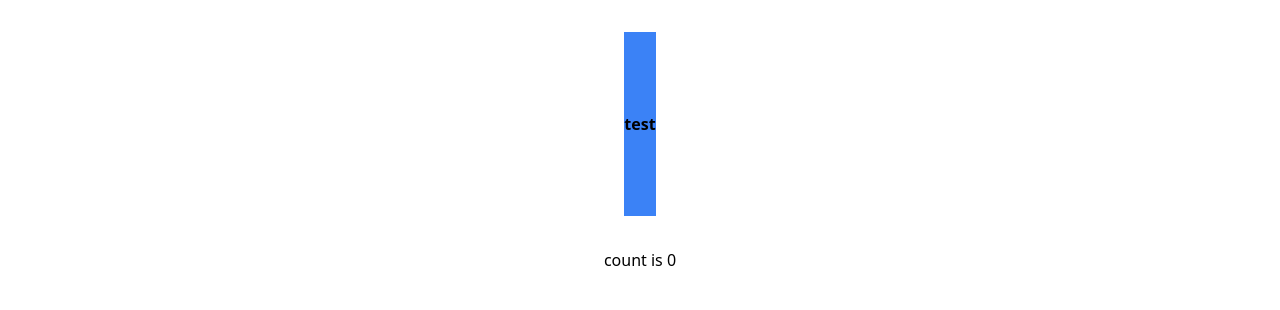
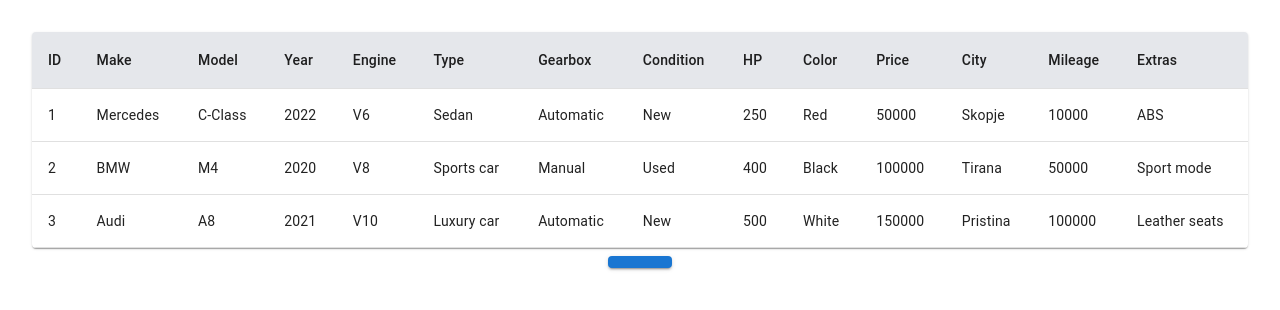
Before and after one commit to petrunov/fe-cars, a React (Vite) app: page / in a window 1280 px wide. Shown: the top 310 px of the page. Built offline with nearby package versions, Linux system fonts and the light colour scheme.

Commit message:
Added custom table component and material ui.

```diff
--- a/package.json
+++ b/package.json
@@ -12,7 +12,10 @@
     "lint:css:fix": "stylelint --ignore-path .gitignore **/*.css --fix"
   },
   "dependencies": {
+    "@emotion/react": "^11.11.4",
+    "@emotion/styled": "^11.11.5",
     "@mui/base": "^5.0.0-beta.40",
+    "@mui/material": "^5.16.0",
     "autoprefixer": "^10.4.19",
     "postcss": "^8.4.39",
     "react": "^18.3.1",
--- a/src/App.tsx
+++ b/src/App.tsx
@@ -1,21 +1,16 @@
-import { useState } from 'react';
-import { Button } from '@mui/base/Button';
+// import { useState } from 'react';
+import { Button } from '@mui/material';
 import './App.css';
+import CustomTable from './components/CustomTable/CustomTable';
 
 function App() {
-  const [count, setCount] = useState(0);
-
   return (
     <>
-      <Button className="py-20 font-bold text-red bg-blue-500">test</Button>
-      <div className="card">
-        <button
-          type="button"
-          onClick={() => setCount((oldCount) => oldCount + 1)}
-        >
-          count is {count}
-        </button>
-      </div>
+      <CustomTable></CustomTable>
+      <Button
+        variant="contained"
+        className="bg-blue-500 hover:bg-blue-700 text-white font-bold py-2 px-4 rounded"
+      ></Button>
     </>
   );
 }
--- /dev/null
+++ b/src/components/CustomTable/CustomTable.tsx
@@ -0,0 +1,126 @@
+import {
+  TableContainer,
+  Table,
+  TableHead,
+  TableRow,
+  TableCell,
+  TableBody,
+  Paper,
+} from '@mui/material';
+
+interface Data {
+  id: number;
+  make: string;
+  model: string;
+  year: number;
+  engine: string;
+  type: string;
+  gearbox: string;
+  condition: string;
+  hp: number;
+  color: string;
+  price: number;
+  city: string;
+  mileage: string;
+  extras: string;
+}
+
+const data: Data[] = [
+  {
+    id: 1,
+    make: 'Mercedes',
+    model: 'C-Class',
+    year: 2022,
+    engine: 'V6',
+    type: 'Sedan',
+    gearbox: 'Automatic',
+    condition: 'New',
+    hp: 250,
+    color: 'Red',
+    price: 50000,
+    city: 'Skopje',
+    mileage: '10000',
+    extras: 'ABS',
+  },
+  {
+    id: 2,
+    make: 'BMW',
+    model: 'M4',
+    year: 2020,
+    engine: 'V8',
+    type: 'Sports car',
+    gearbox: 'Manual',
+    condition: 'Used',
+    hp: 400,
+    color: 'Black',
+    price: 100000,
+    city: 'Tirana',
+    mileage: '50000',
+    extras: 'Sport mode',
+  },
+  {
+    id: 3,
+    make: 'Audi',
+    model: 'A8',
+    year: 2021,
+    engine: 'V10',
+    type: 'Luxury car',
+    gearbox: 'Automatic',
+    condition: 'New',
+    hp: 500,
+    color: 'White',
+    price: 150000,
+    city: 'Pristina',
+    mileage: '100000',
+    extras: 'Leather seats',
+  },
+];
+
+function CustomTable() {
+  return (
+    <TableContainer component={Paper}>
+      <Table>
+        <TableHead className="bg-gray-200">
+          <TableRow>
+            <TableCell className="font-bold">ID</TableCell>
+            <TableCell className="font-bold">Make</TableCell>
+            <TableCell className="font-bold">Model</TableCell>
+            <TableCell className="font-bold">Year</TableCell>
+            <TableCell className="font-bold">Engine</TableCell>
+            <TableCell className="font-bold">Type</TableCell>
+            <TableCell className="font-bold">Gearbox</TableCell>
+            <TableCell className="font-bold">Condition</TableCell>
+            <TableCell className="font-bold">HP</TableCell>
+            <TableCell className="font-bold">Color</TableCell>
+            <TableCell className="font-bold">Price</TableCell>
+            <TableCell className="font-bold">City</TableCell>
+            <TableCell className="font-bold">Mileage</TableCell>
+            <TableCell className="font-bold">Extras</TableCell>
+          </TableRow>
+        </TableHead>
+        <TableBody>
+          {data.map((row) => (
+            <TableRow key={row.id} className="hover:bg-gray-100">
+              <TableCell>{row.id}</TableCell>
+              <TableCell>{row.make}</TableCell>
+              <TableCell>{row.model}</TableCell>
+              <TableCell>{row.year}</TableCell>
+              <TableCell>{row.engine}</TableCell>
+              <TableCell>{row.type}</TableCell>
+              <TableCell>{row.gearbox}</TableCell>
+              <TableCell>{row.condition}</TableCell>
+              <TableCell>{row.hp}</TableCell>
+              <TableCell>{row.color}</TableCell>
+              <TableCell>{row.price}</TableCell>
+              <TableCell>{row.city}</TableCell>
+              <TableCell>{row.mileage}</TableCell>
+              <TableCell>{row.extras}</TableCell>
+            </TableRow>
+          ))}
+        </TableBody>
+      </Table>
+    </TableContainer>
+  );
+}
+
+export default CustomTable;
```
Also changed, not shown: 1 other file (tests, documents, lock files or other folders).
